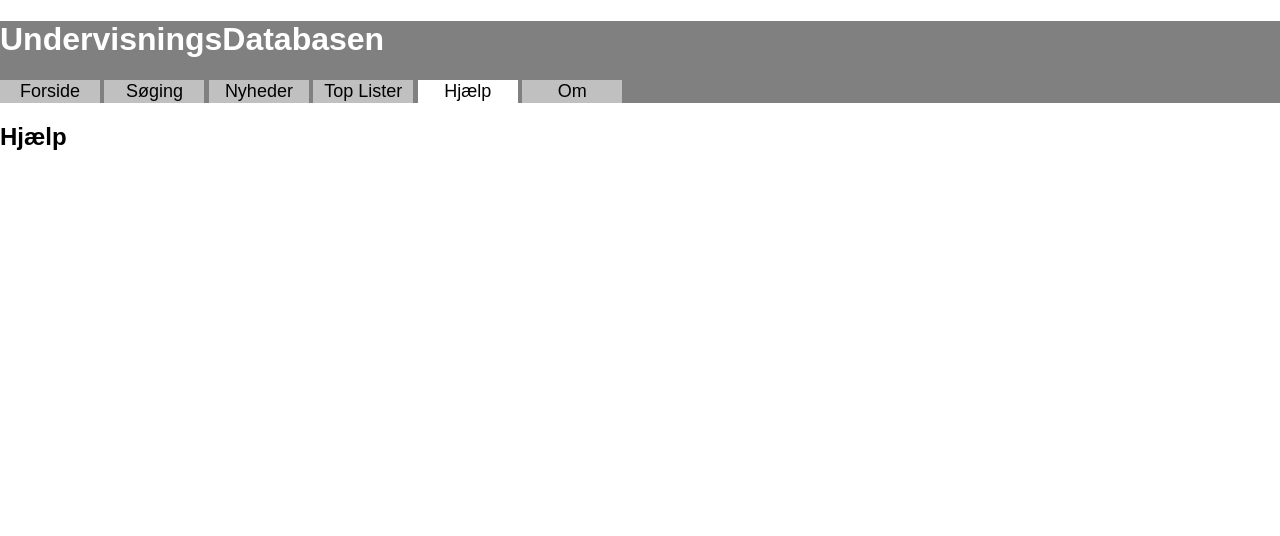
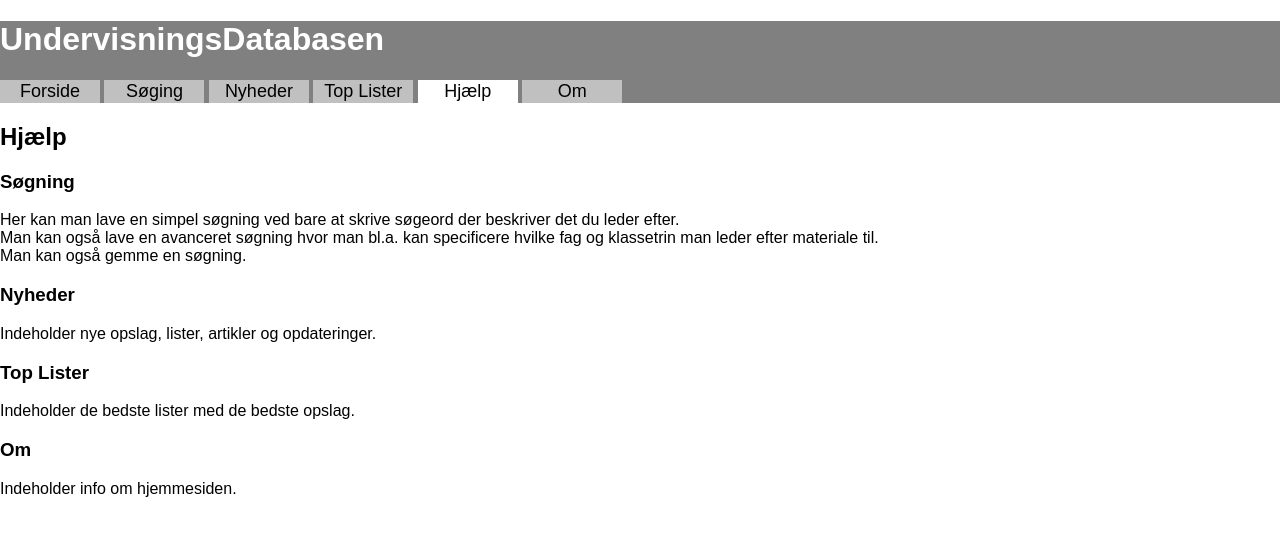
Before and after one commit to thorminathor4/undervisnings-databasen, a website: page public/pages/help.html in a window 1280 px wide. Drawn offline with Linux system fonts and the light colour scheme.

Commit message:
Added a bit of content to each page

```diff
--- a/public/pages/help.html
+++ b/public/pages/help.html
@@ -19,5 +19,27 @@
         <a href="/about"><button>Om</button></a>
     </div>
     <h2>Hjælp</h2>
+
+    <h3>Søgning</h3>
+    <p>
+        Her kan man lave en simpel søgning ved bare at skrive søgeord der beskriver det du leder efter.<br>
+        Man kan også lave en avanceret søgning hvor man bl.a. kan specificere hvilke fag og klassetrin man leder efter materiale til.<br>
+        Man kan også gemme en søgning.<br>
+    </p>
+
+    <h3>Nyheder</h3>
+    <p>
+        Indeholder nye opslag, lister, artikler og opdateringer.
+    </p>
+
+    <h3>Top Lister</h3>
+    <p>
+        Indeholder de bedste lister med de bedste opslag.
+    </p>
+
+    <h3>Om</h3>
+    <p>
+        Indeholder info om hjemmesiden.
+    </p>
 </body>
 </html>
```
Also changed, not shown: public/pages/about.html (+5 -0 lines), public/pages/frontpage.html (+5 -0 lines), public/pages/news.html (+7 -0 lines), public/pages/search.html (+1 -0 lines).
